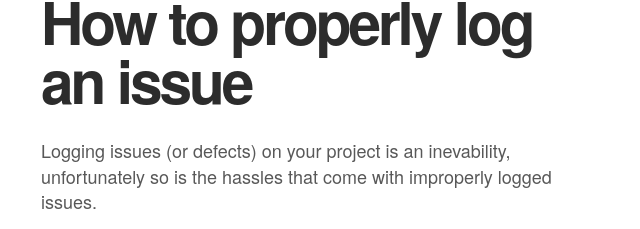
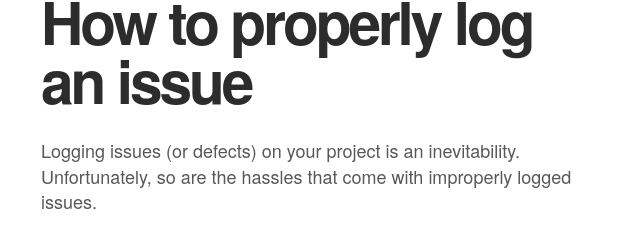
Before and after one commit to hondocode/how-to-properly-log-an-issue, a plain HTML site: page index.html in a window 1280 px wide. Shown: the part 56-285 px from the top of the page, without its empty margins (319-959 px from the left). Drawn offline with Linux system fonts and the light colour scheme.

Commit message:
Copyedit first paragraph

```diff
--- a/index.html
+++ b/index.html
@@ -19,7 +19,7 @@
   <!--<![endif]-->
 
     <h1>How to properly log an issue</h1>
-    <p>Logging issues (or defects) on your project is an inevability, unfortunately so is the hassles that come with improperly logged issues.</p>
+    <p>Logging issues (or defects) on your project is an inevitability. Unfortunately, so are the hassles that come with improperly logged issues.</p>
     <p>Here is a quick guide to help you log your issue in a manner that helps the recipient of the issue to work most efficiently and reduces any back and forth that might waste your time.</p>
     <section id="step1" class="step">
       <div class="number-container"><span class="number">1</span></div>
```
